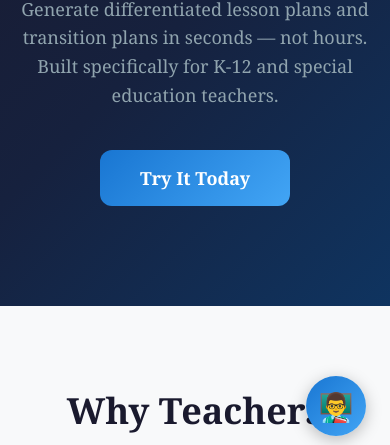
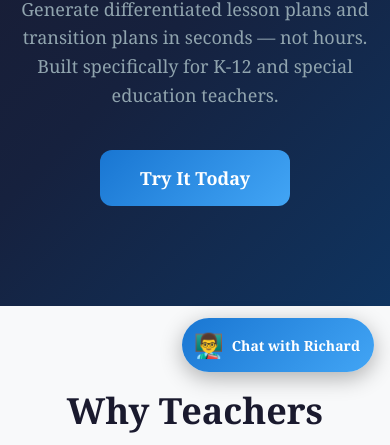
Before and after one commit to pageshannonkelley-maker/transitionready-landing, a plain HTML site: page index.html in a window 390 px wide. Shown: the part 384-829 px from the top of the page. Drawn offline with Linux system fonts and the light colour scheme.

Commit message:
Raise Richard chatbox visibility

```diff
--- a/index.html
+++ b/index.html
@@ -55,6 +55,15 @@
     footer { background: #1a1a2e; color: #90A4AE; text-align: center; padding: 32px 20px; font-size: 14px; }
     footer a { color: #90A4AE; text-decoration: none; margin: 0 8px; }
     footer a:hover { color: #fff; }
+    .richard-launcher { position: fixed; bottom: 112px; right: 24px; min-width: 60px; height: 60px; border-radius: 999px; background: linear-gradient(135deg, #1976D2, #42A5F5); display: flex; align-items: center; justify-content: center; gap: 8px; padding: 0 18px 0 14px; color: #fff; font-size: 16px; font-weight: bold; cursor: pointer; box-shadow: 0 6px 22px rgba(0,0,0,0.3); z-index: 9999; transition: transform 0.2s; }
+    .richard-launcher:hover { transform: translateY(-2px); }
+    .richard-launcher-icon { font-size: 28px; line-height: 1; }
+    .richard-chat-window { display: none; position: fixed; bottom: 184px; right: 24px; width: 340px; max-width: calc(100vw - 48px); height: min(460px, calc(100vh - 220px)); background: #fff; border-radius: 16px; box-shadow: 0 8px 32px rgba(0,0,0,0.25); z-index: 9999; flex-direction: column; overflow: hidden; font-family: 'Georgia', serif; }
+    @media (max-width: 600px) {
+      .richard-launcher { bottom: 88px; right: 16px; height: 54px; padding: 0 14px 0 12px; font-size: 14px; }
+      .richard-launcher-icon { font-size: 24px; }
+      .richard-chat-window { bottom: 154px; right: 16px; max-width: calc(100vw - 32px); height: min(430px, calc(100vh - 190px)); }
+    }
   </style>
 </head>
 <body>
@@ -220,11 +229,12 @@
   </footer>
 <!-- Richard Chat Widget — add this right before the closing </body> tag on the landing page -->
 
-<div id="richard-launcher" style="position: fixed; bottom: 24px; right: 24px; width: 60px; height: 60px; border-radius: 50%; background: linear-gradient(135deg, #1976D2, #42A5F5); display: flex; align-items: center; justify-content: center; font-size: 28px; cursor: pointer; box-shadow: 0 4px 16px rgba(0,0,0,0.25); z-index: 9999; transition: transform 0.2s;">
-  👨‍🏫
+<div id="richard-launcher" class="richard-launcher" aria-label="Chat with Richard">
+  <span class="richard-launcher-icon" aria-hidden="true">👨‍🏫</span>
+  <span>Chat with Richard</span>
 </div>
 
-<div id="richard-chat-window" style="display: none; position: fixed; bottom: 96px; right: 24px; width: 340px; max-width: calc(100vw - 48px); height: 460px; background: #fff; border-radius: 16px; box-shadow: 0 8px 32px rgba(0,0,0,0.25); z-index: 9999; flex-direction: column; overflow: hidden; font-family: 'Georgia', serif;">
+<div id="richard-chat-window" class="richard-chat-window">
 
   <div style="background: #1a1a2e; color: #fff; padding: 16px; display: flex; align-items: center; justify-content: space-between;">
     <div style="display: flex; align-items: center; gap: 10px;">
```
